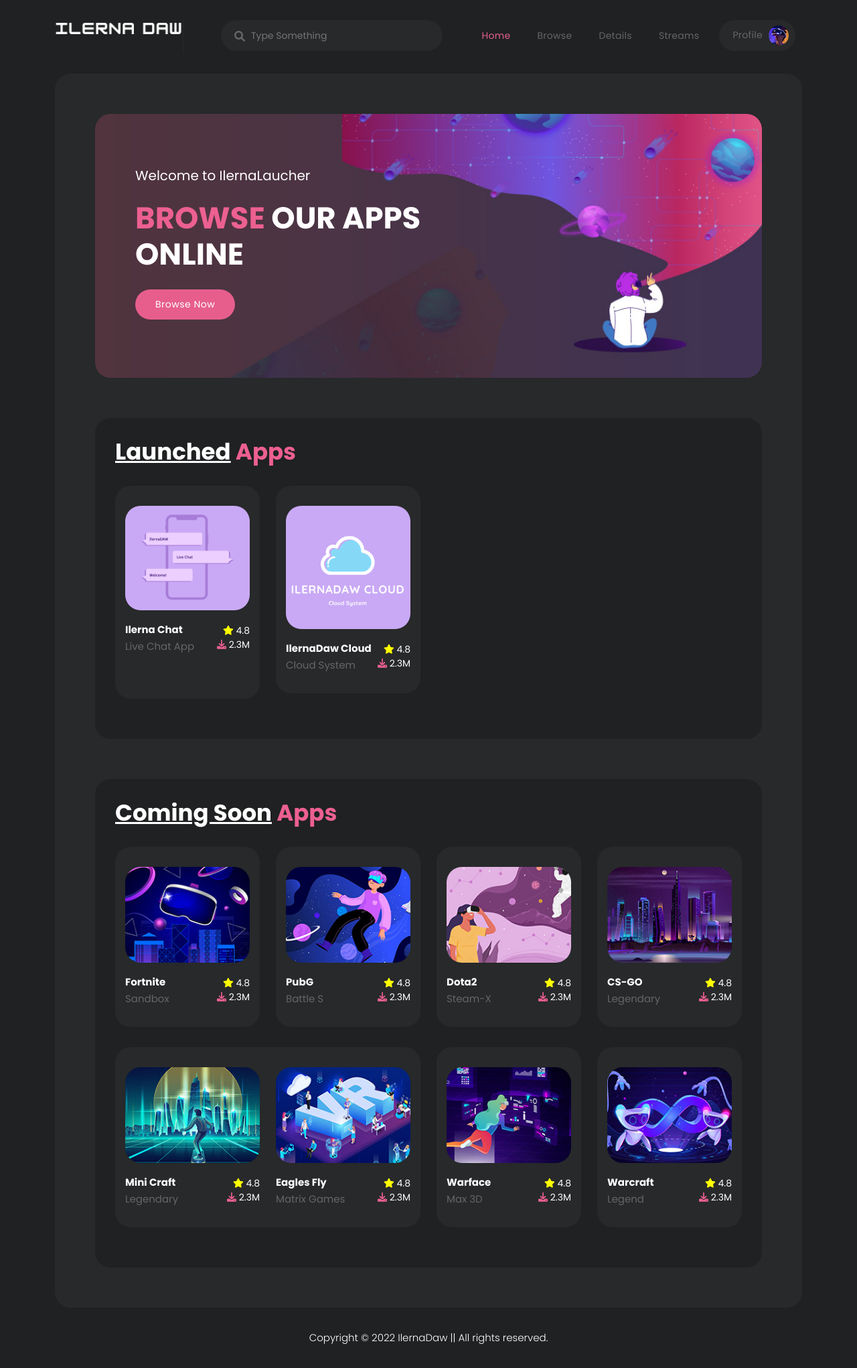
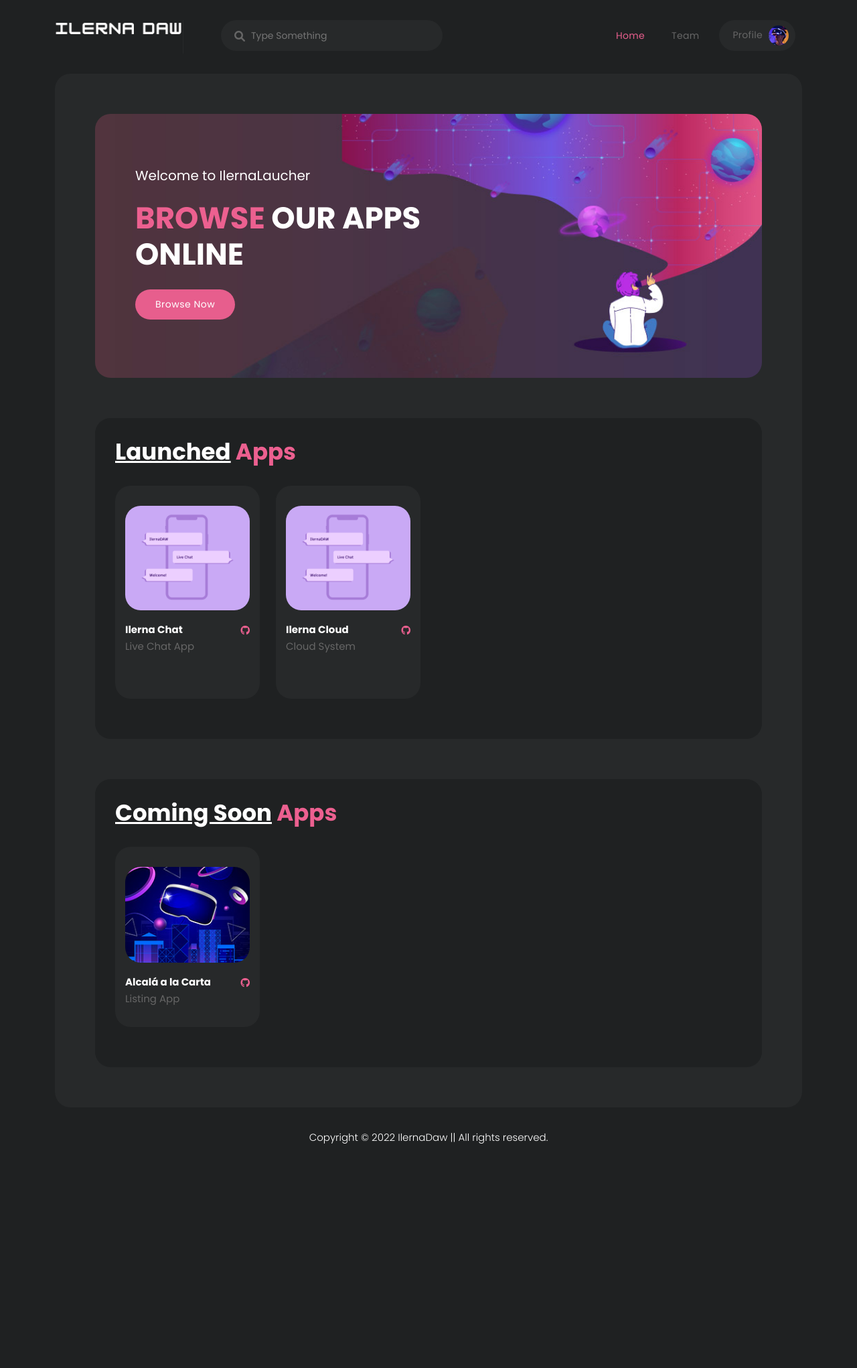
Before and after one commit to VictorTorresOrtiz/IlernaDaw-Chat-Cloud, a PHP site: page / in a window 1280 px wide. Shown: the whole page at 67% size. After the commit the page ends 1707 px from the top, so only its background shows below. Run offline with PHP 8.4, Linux system fonts and the light colour scheme.

Commit message:
Add some features

```diff
--- a/OnlineLauncher/assets/css/style.css
+++ b/OnlineLauncher/assets/css/style.css
@@ -317,7 +317,7 @@
 */
 
 .background-header {
-  background-color: #fff !important;
+  background-color: #27292a !important;
   height: 70px!important;
   position: fixed!important;
   top: 0!important;
@@ -651,7 +651,7 @@
     width: 100%;
   }
   .header-area {
-    background-color: #f7f7f7;
+    background-color: #1f2122;
     padding: 0px 15px;
     height: 80px;
     box-shadow: none;
--- a/OnlineLauncher/index.html
+++ b/OnlineLauncher/index.html
@@ -60,10 +60,8 @@
                     <!-- ***** Menu Start ***** -->
                     <ul class="nav">
                         <li><a href="index.html" class="active">Home</a></li>
-                        <li><a href="browse.html">Browse</a></li>
-                        <li><a href="details.html">Details</a></li>
-                        <li><a href="streams.html">Streams</a></li>
-                        <li><a href="profile.html">Profile <img src="assets/images/profile-header.jpg" alt=""></a></li>
+                        <li><a href="#">Team</a></li>
+                        <li><a href="#">Profile <img src="assets/images/profile-header.jpg" alt=""></a></li>
                     </ul>
                     <a class='menu-trigger'>
                         <span>Menu</span>
@@ -89,7 +87,7 @@
                   <h6>Welcome to IlernaLaucher</h6>
                   <h4><em>Browse</em> our Apps online</h4>
                   <div class="main-button">
-                    <a href="browse.html">Browse Now</a>
+                    <a href="#">Browse Now</a>
                   </div>
                 </div>
               </div>
@@ -108,20 +106,20 @@
                   <div class="col-lg-3 col-sm-6">
                     <div class="item">
                       <img src="assets/images/apps_assets/chat.png" alt="">
+                      <a href="detailsChat.html">
                       <h4>Ilerna Chat<br><span>Live Chat App<br><br><br></span></h4>
+                      </a>
                       <ul>
-                        <li><i class="fa fa-star"></i> 4.8</li>
-                        <li><i class="fa fa-download"></i> 2.3M</li>
+                        <li><i class="fab fa-github"></i></li>
                       </ul>
                     </div>
                   </div>
                   <div class="col-lg-3 col-sm-6">
                     <div class="item">
-                      <img src="assets/images/apps_assets/cloud.png" alt="">
-                      <h4>IlernaDaw Cloud<br><span>Cloud System</span></h4>
+                      <img src="assets/images/apps_assets/chat.png" alt="">
+                      <h4>Ilerna Cloud<br><span>Cloud System<br><br><br></span></h4>
                       <ul>
-                        <li><i class="fa fa-star"></i> 4.8</li>
-                        <li><i class="fa fa-download"></i> 2.3M</li>
+                        <li><i class="fab fa-github"></i></li>
                       </ul>
                     </div>
                   </div>
@@ -142,90 +140,12 @@
                     <div class="col-lg-3 col-sm-6">
                       <div class="item">
                         <img src="assets/images/popular-01.jpg" alt="">
-                        <h4>Fortnite<br><span>Sandbox</span></h4>
+                        <h4>Alcalá a la Carta<br><span>Listing App</span></h4>
                         <ul>
-                          <li><i class="fa fa-star"></i> 4.8</li>
-                          <li><i class="fa fa-download"></i> 2.3M</li>
+                          <li><i class="fab fa-github"></i></li>
                         </ul>
                       </div>
                     </div>
-                    <div class="col-lg-3 col-sm-6">
-                      <div class="item">
-                        <img src="assets/images/popular-02.jpg" alt="">
-                        <h4>PubG<br><span>Battle S</span></h4>
-                        <ul>
-                          <li><i class="fa fa-star"></i> 4.8</li>
-                          <li><i class="fa fa-download"></i> 2.3M</li>
-                        </ul>
-                      </div>
-                    </div>
-                    <div class="col-lg-3 col-sm-6">
-                      <div class="item">
-                        <img src="assets/images/popular-03.jpg" alt="">
-                        <h4>Dota2<br><span>Steam-X</span></h4>
-                        <ul>
-                          <li><i class="fa fa-star"></i> 4.8</li>
-                          <li><i class="fa fa-download"></i> 2.3M</li>
-                        </ul>
-                      </div>
-                    </div>
-                    <div class="col-lg-3 col-sm-6">
-                      <div class="item">
-                        <img src="assets/images/popular-04.jpg" alt="">
-                        <h4>CS-GO<br><span>Legendary</span></h4>
-                        <ul>
-                          <li><i class="fa fa-star"></i> 4.8</li>
-                          <li><i class="fa fa-download"></i> 2.3M</li>
-                        </ul>
-                      </div>
-                    </div>
-                    <div class="col-lg-6">
-                      <div class="item">
-                        <div class="row">
-                          <div class="col-lg-6 col-sm-6">
-                            <div class="item inner-item">
-                              <img src="assets/images/popular-05.jpg" alt="">
-                              <h4>Mini Craft<br><span>Legendary</span></h4>
-                              <ul>
-                                <li><i class="fa fa-star"></i> 4.8</li>
-                                <li><i class="fa fa-download"></i> 2.3M</li>
-                              </ul>
-                            </div>
-                          </div>
-                          <div class="col-lg-6 col-sm-6">
-                            <div class="item">
-                              <img src="assets/images/popular-06.jpg" alt="">
-                              <h4>Eagles Fly<br><span>Matrix Games</span></h4>
-                              <ul>
-                                <li><i class="fa fa-star"></i> 4.8</li>
-                                <li><i class="fa fa-download"></i> 2.3M</li>
-                              </ul>
-                            </div>
-                          </div>
-                        </div>
-                      </div>
-                    </div>
-                    <div class="col-lg-3 col-sm-6">
-                      <div class="item">
-                        <img src="assets/images/popular-07.jpg" alt="">
-                        <h4>Warface<br><span>Max 3D</span></h4>
-                        <ul>
-                          <li><i class="fa fa-star"></i> 4.8</li>
-                          <li><i class="fa fa-download"></i> 2.3M</li>
-                        </ul>
-                      </div>
-                    </div>
-                    <div class="col-lg-3 col-sm-6">
-                      <div class="item">
-                        <img src="assets/images/popular-08.jpg" alt="">
-                        <h4>Warcraft<br><span>Legend</span></h4>
-                        <ul>
-                          <li><i class="fa fa-star"></i> 4.8</li>
-                          <li><i class="fa fa-download"></i> 2.3M</li>
-                        </ul>
-                      </div>
-                    </div>
-                  </div>
                 </div>
               </div>
             </div>
```
Also changed, not shown: OnlineLauncher/browse.html (+5 -11 lines), OnlineLauncher/assets/images/apps_assets/userlog.png (added), OnlineLauncher/team.html (renamed from OnlineLauncher/streams.html).
